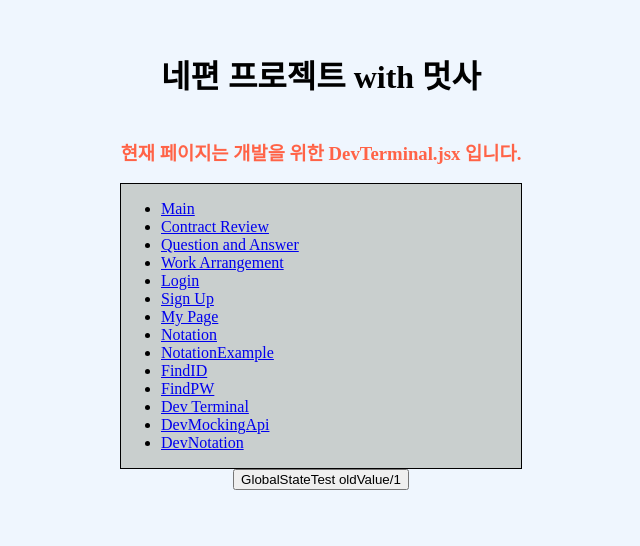
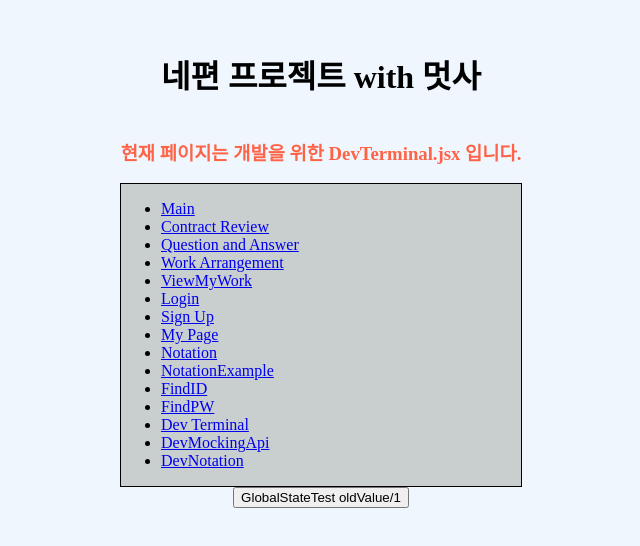
Before and after one commit to HSU-Likelion12-yourSide/YourSide-Front, a React (Create React App) app: page /DevTerminal in a window 1280 px wide. Shown: the part 130-676 px from the top of the page, without its empty margins (319-959 px from the left). Built offline with nearby package versions, Linux system fonts and the light colour scheme.

Commit message:
✨: 해당 페이지를 DevTerminal에 추가한다.

```diff
--- a/src/App.jsx
+++ b/src/App.jsx
@@ -4,6 +4,7 @@ import Main from './Page/Main/components/Main';
 import ContractReview from './Page/ContractReview/components/ContractReview';
 import QuestionAndAnswer from './Page/QuestionAndAnswer/components/QuestionAndAnswer';
 import WorkArrangement from './Page/WorkArrangement/components/WorkArrangement';
+import ViewMyWork from './Page/WorkArrangement/components/ViewMyWork';
 import Login from './Page/Login/components/Login';
 import SignUp from './Page/Login/SignUp/components/SignUp';
 import MyPage from './Page/MyPage/components/MyPage';
@@ -25,6 +26,7 @@ const App = () => {
         <Route path="/ContractReview" element={<ContractReview />} />
         <Route path="/QuestionAndAnswer" element={<QuestionAndAnswer />} />
         <Route path="/WorkArrangement" element={<WorkArrangement />} />
+        <Route path="/ViewMyWork" element={<ViewMyWork />} />
         <Route path="/Login" element={<Login />} />
         <Route path="/SignUp" element={<SignUp />} />
         <Route path="/MyPage" element={<MyPage />} />
--- a/src/DevTerminal.jsx
+++ b/src/DevTerminal.jsx
@@ -46,6 +46,9 @@ const Terminal = () => {
           </li>
           <li>
             <Link to="/WorkArrangement">Work Arrangement</Link>
+          </li>
+          <li>
+            <Link to="/ViewMyWork">ViewMyWork</Link>
           </li>
           <li>
             <Link to="/Login">Login</Link>
```
